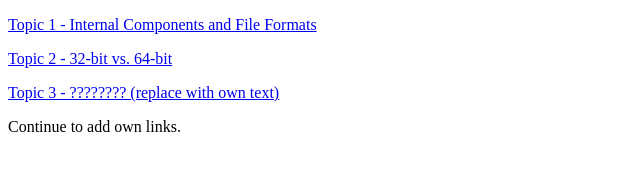
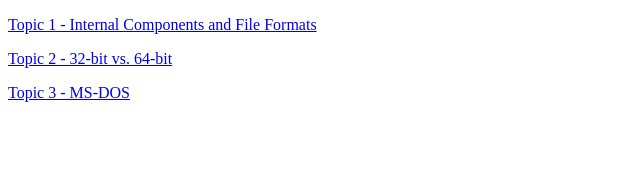
Before and after one commit to 10237808/10237808.github.io, a plain HTML site: page links.html in a window 1280 px wide. Shown: the whole page, without its empty margins (0-640 px from the left). Drawn offline with Linux system fonts and the light colour scheme.

Commit message:
updated to include topic 3

```diff
--- a/links.html
+++ b/links.html
@@ -8,6 +8,6 @@
 
 	<p><a href="topics\topic1.html" target="mainFrame">Topic 1 - Internal Components and File Formats</a></p>
 	<p><a href="topics\topic2.html" target="mainFrame">Topic 2 - 32-bit vs. 64-bit</a></p>
-	<p><a href="topics\topic3.html" target="mainFrame">Topic 3 - ???????? (replace with own text)</a></p>
-	<p>Continue to add own links.</p>
+	<p><a href="topics\topic3.html" target="mainFrame">Topic 3 - MS-DOS</a></p>
+
 </html>
```
